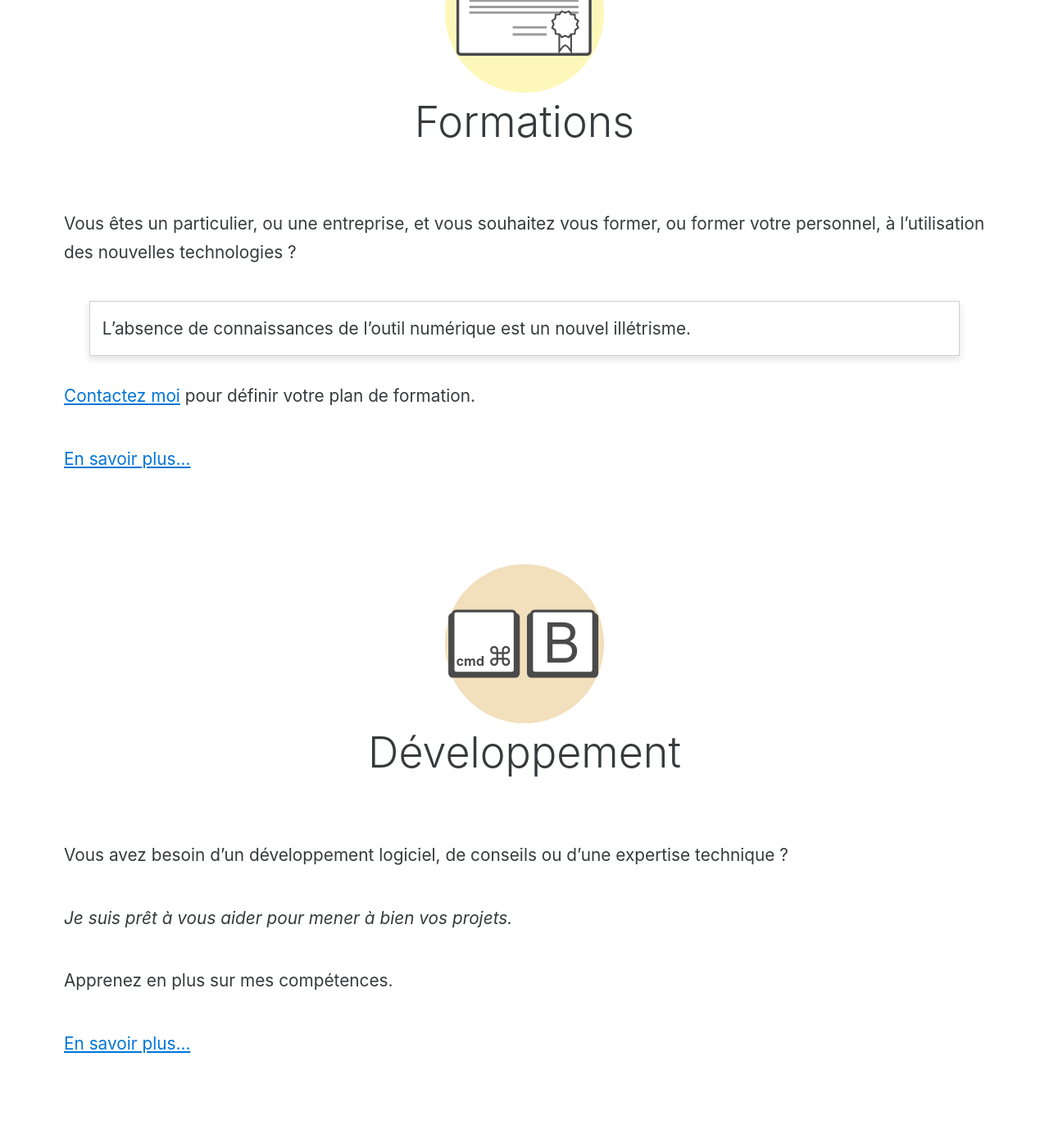
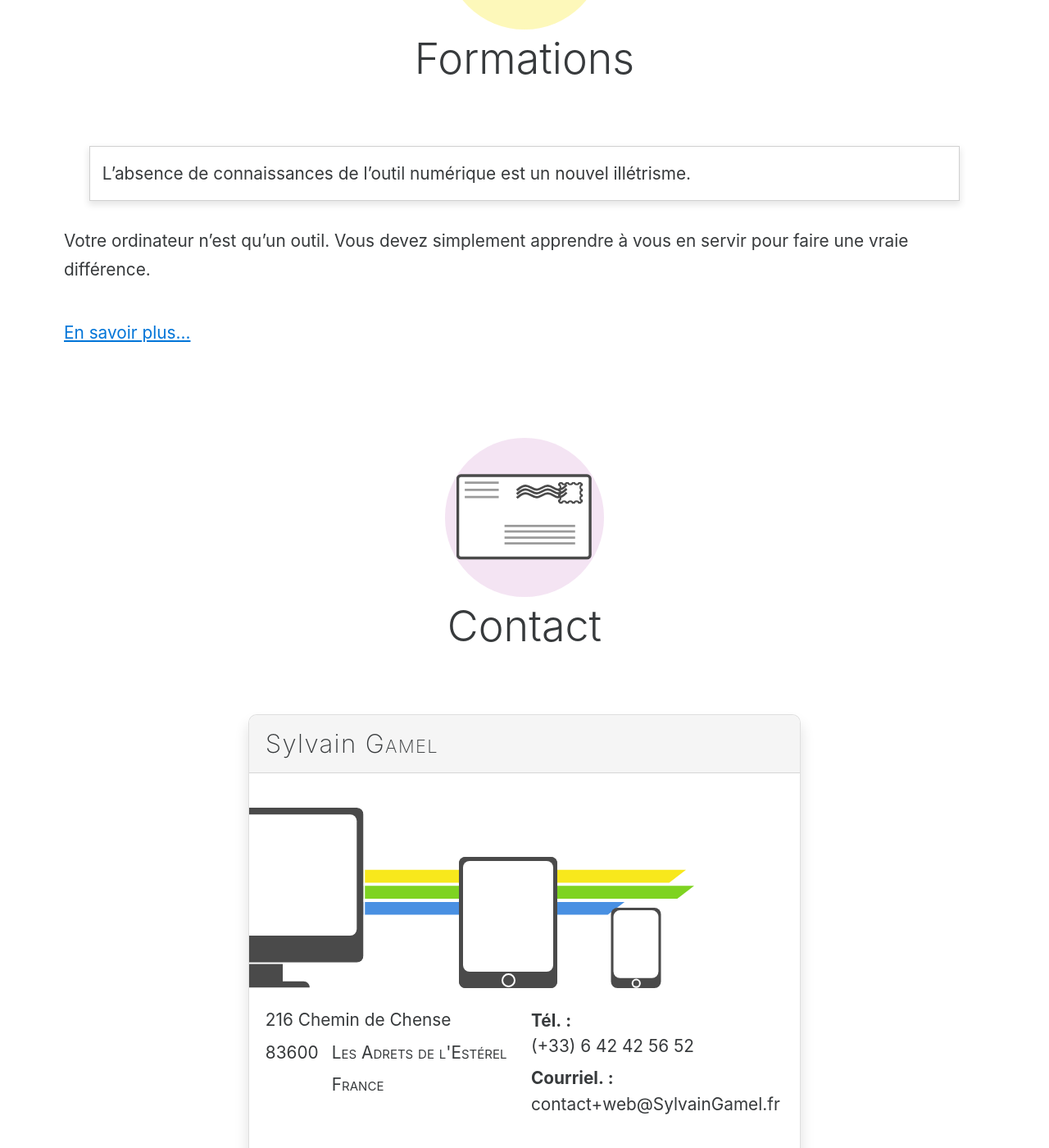
Before and after one commit to Sylvain-Gamel-fr/Sylvain-Gamel-fr.github.io, a Jekyll site: the page built from fr/index.md, in a window 1280 px wide and 1400 px high, scrolled down 3458 px. Shown: the whole window at 82% size. Built offline with Jekyll 4.4.1, drawn with Linux system fonts in a browser that asks for light colours; some of the changed text lies outside the part shown.

Commit message:
Updated contact and front page content.

```diff
--- a/_data/contact-info.yml
+++ b/_data/contact-info.yml
@@ -7,17 +7,17 @@
     zip: 83600
     city: Les Adrets de l'Estérel
     country: France
-company:
-    name: "S.G. inTech"
-    status: "e.u.r.l."
-    legal:
-        - "E.U.R.L. au capital de 5000€"
-        - "RDC Draguignan B 528 079 197"
-        - "SIRET 52807919700026"
-        - "Code NAF (ex. APE) 6202A"
-        - "TVA Intracommunautaire: FR41528079197"
+#company:
+#    name: "S.G. inTech"
+#    status: "e.u.r.l."
+#    legal:
+#        - "E.U.R.L. au capital de 5000€"
+#        - "RDC Draguignan B 528 079 197"
+#        - "SIRET 52807919700026"
+#        - "Code NAF (ex. APE) 6202A"
+#        - "TVA Intracommunautaire: FR41528079197"
 phone: "(+33) 6 42 42 56 52"
-email: contact+web@SGinTech.fr
+email: contact+web@SylvainGamel.fr
 links:
     - name: S.G. inTech
       icon: corporate
--- a/_data/resume_timeline.yml
+++ b/_data/resume_timeline.yml
@@ -89,3 +89,8 @@
         en: Creation of my company.
             Start of missions at Amadeus, in a competence center dedicated
             to an Australian company.
+    - year: 2018
+      details: Amadeus
+      description:
+        fr: J’ai rejoint la société Amadeus en tant que développeur web.
+        en: I joined Amadeus as a web developper.
--- a/_includes/resume/contact-info.html
+++ b/_includes/resume/contact-info.html
@@ -62,6 +62,7 @@
     </div>
   </div>
 
+  {% if contact.company %}
   <div class="card-footer text-xs-center">
     <ul class="list-unstyled list-inline list-text-separator mb-0" >
       {% for legal in contact.company.legal %}
@@ -69,4 +70,5 @@
       {% endfor %}
     </ul>
   </div>
+  {% endif %}
 </div>
--- a/fr/index.md
+++ b/fr/index.md
@@ -9,9 +9,9 @@
 {% assign lang = page.lang %}
 
 
-Je m’appelle Sylvain Gamel et je suis un consultant indépendant spécialisé
-dans les nouvelles technologies de l’information et de la communication (NTIC).
-
+Bienvenu sur mon site personnel.
+En plus de mon blog, vous y trouverez le descriptif des mes différents
+livres, application et formations.
 
 
 {% include page/section-title.html
@@ -23,58 +23,36 @@
 [En savoir plus...](/fr/books)
 
 
-
 {% include page/section-title.html
-    title="Applications Mobiles"
+    title="Logiciels"
     src="/images/picto/section-mobile-app.svg" %}
 
 {% include apps/card-list.html lang=lang appList=site.data.applications type="iOS" %}
 
-Je peux également écrire vos application mobiles ou web sur demande.
-
 [En savoir plus...](/fr/applications)
-
 
 
 {% include page/section-title.html
     title="Formations"
     src="/images/picto/section-training.svg" %}
 
-Vous êtes un particulier, ou une entreprise, et vous souhaitez vous former,
-ou former votre personnel, à l’utilisation des nouvelles technologies ?
-
 > L'absence de connaissances de l'outil numérique est un nouvel illétrisme.
 
-[Contactez moi](/fr/contact.html) pour définir votre plan de formation.
+Votre ordinateur n'est qu'un outil.
+Vous devez simplement apprendre à vous en servir pour faire une vraie différence.
 
 [En savoir plus...](/fr/services)
-
-{% include page/section-title.html
-    title="Développement"
-    src="/images/picto/section-dev.svg" %}
-
-
-Vous avez besoin d’un développement logiciel, de conseils ou d’une expertise
-technique ?
-
-*Je suis prêt à vous aider pour mener à bien vos projets.*
-
-Apprenez en plus sur mes compétences.
-
-[En savoir plus...](/fr/a-propos)
-
 
 {% include page/section-title.html
     title="Contact"
     src="/images/picto/section-mail.svg" %}
 
+{% include resume/contact-info.html %}
 
 N'hésitez pas à [me contacter](/fr/contact.html) pour plus de renseignements.
 
 <div class="text-xs-center">
 {% include modals/contact-button.html %}
 </div>
+
 {% include modals/contact-form.html %}
-
-
-{% include resume/contact-info.html %}
```
Also changed, not shown: en/index.md (+6 -26 lines).
